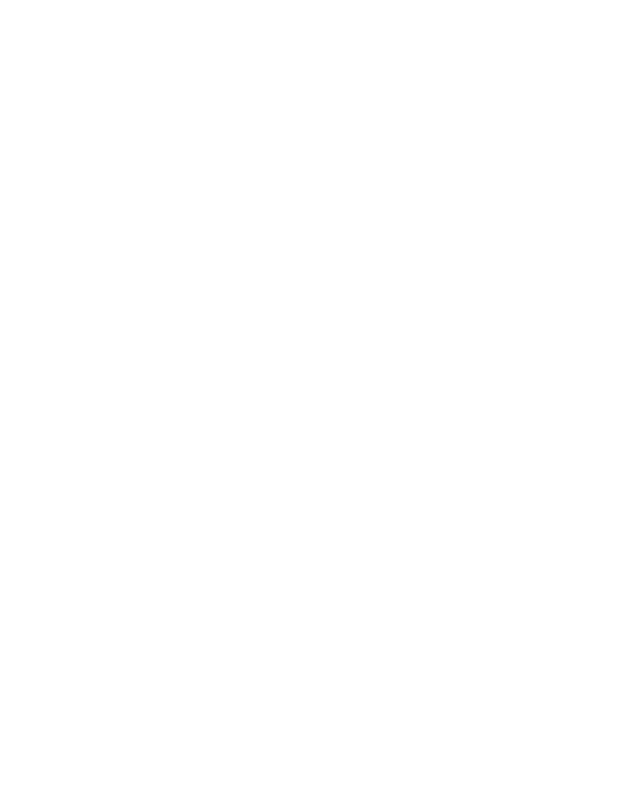
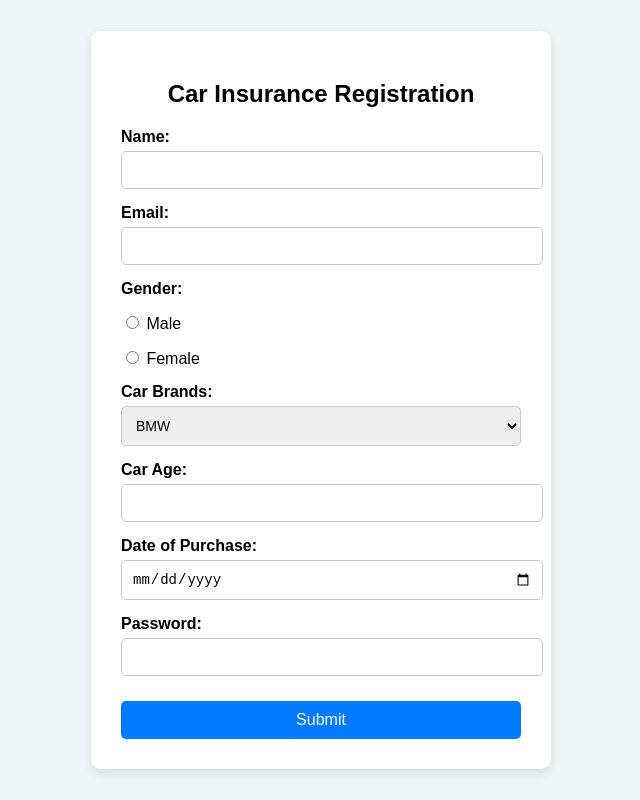
Before and after one commit to acciojob/car-insurance-form-Gauravbhardwaj25, a website: page main.html in a window 1280 px wide. Shown: the whole page, without its empty margins (319-959 px from the left). Drawn offline with Linux system fonts and the light colour scheme.

Commit message:
created a submission

```diff
--- a/main.html
+++ b/main.html
@@ -1,16 +1,114 @@
 <!DOCTYPE html>
+<html lang="en">
+<head>
+  <meta charset="UTF-8">
+  <title>Car Insurance Registration</title>
+  <style>
+    body {
+      font-family: Arial, sans-serif;
+      background-color: #eef5f9;
+      display: flex;
+      justify-content: center;
+      align-items: center;
+      height: 100vh;
+      margin: 0;
+    }
 
-<html>
+    form {
+      background-color: white;
+      padding: 30px;
+      border-radius: 10px;
+      box-shadow: 0 4px 12px rgba(0,0,0,0.1);
+      width: 400px;
+    }
 
-<head>
-	<link rel="stylesheet" href="styles.css">
+    h2 {
+      text-align: center;
+      margin-bottom: 20px;
+    }
+
+    label {
+      display: block;
+      margin-top: 15px;
+      font-weight: bold;
+    }
+
+    input[type="text"],
+    input[type="email"],
+    input[type="number"],
+    input[type="date"],
+    input[type="password"],
+    input[type="url"],
+    select {
+      width: 100%;
+      padding: 10px;
+      margin-top: 5px;
+      border: 1px solid #ccc;
+      border-radius: 5px;
+      font-size: 14px;
+    }
+
+    .gender-group {
+      margin-top: 10px;
+    }
+
+    .gender-group label {
+      font-weight: normal;
+      margin-right: 10px;
+    }
+
+    button[type="submit"] {
+      width: 100%;
+      margin-top: 25px;
+      padding: 10px;
+      background-color: #007BFF;
+      color: white;
+      font-size: 16px;
+      border: none;
+      border-radius: 5px;
+      cursor: pointer;
+    }
+
+    button[type="submit"]:hover {
+      background-color: #0056b3;
+    }
+  </style>
 </head>
+<body>
 
-<body>
-	<!-- the entire body must be written by student -->
-    <script type="text/javascript" src="./script.js">
-</script>
+  <form method="POST">
+    <h2>Car Insurance Registration</h2>
+
+    <label for="name">Name:</label>
+    <input type="text" id="name" name="name" required>
+
+    <label for="email">Email:</label>
+    <input type="email" id="email" name="email" required>
+
+    <label>Gender:</label>
+    <div class="gender-group">
+      <label for="male"><input type="radio" id="male" name="gender" value="male" required> Male</label>
+      <label for="female"><input type="radio" id="female" name="gender" value="female" required> Female</label>
+    </div>
+
+    <label for="cars">Car Brands:</label>
+    <select id="cars" name="cars">
+      <option value="bmw">BMW</option>
+      <option value="audi">Audi</option>
+      <option value="mercedez">Mercedez</option>
+    </select>
+
+    <label for="carage">Car Age:</label>
+    <input type="number" id="carage" name="carage" required>
+
+    <label for="dop">Date of Purchase:</label>
+    <input type="date" id="dop" name="dop" required>
+
+    <label for="password">Password:</label>
+    <input type="password" id="password" name="password" required>
+
+    <button type="submit">Submit</button>
+  </form>
 
 </body>
-
 </html>
```
